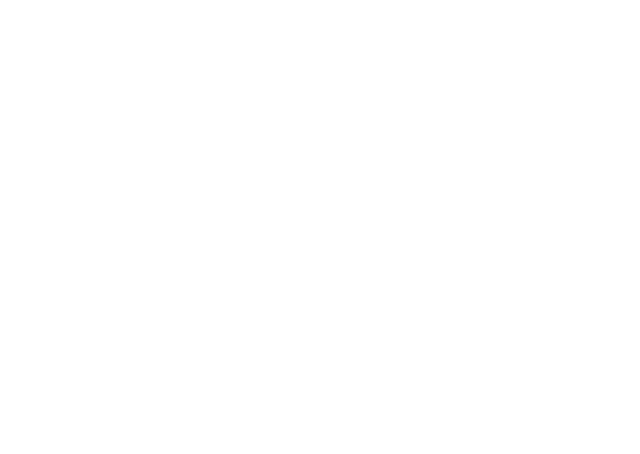
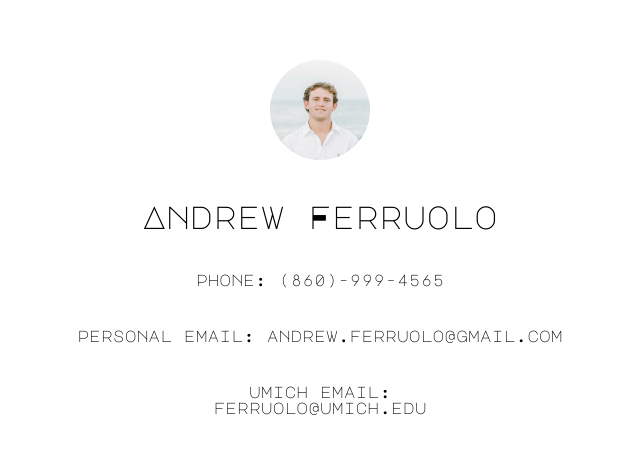
Before and after one commit to Ferruolo/my-links-page, a Next.js app: page /ContactCard in a window 1280 px wide. Shown: the part 182-636 px from the top of the page, without its empty margins (320-960 px from the left). Built offline with nearby package versions, Linux system fonts and the light colour scheme.

Commit message:
added contact info in plaintext

```diff
--- a/pages/ContactCard.js
+++ b/pages/ContactCard.js
@@ -1,11 +1,33 @@
 import styles from "../styles/Home.module.css";
 import {Major_Mono_Display} from "next/font/google";
+import Image from "next/image";
+
 
 const majorMono = Major_Mono_Display({weight: '400', preload: false})
 
 export default function ContactCard() {
     return <main className={`${styles.container} ${majorMono.className}`}>
-
+        {/*Upper Bar, Name and Headshot*/}
+        <div className={styles.profilePicBox}>
+            <Image src="/Headshot.jpeg"
+                   alt={"Picture of me"}
+                   width={100}
+                   height={100}
+                   className={styles.profilePicImg}
+            />
+        </div>
+        <div className={styles.contactsName}>
+            Andrew Ferruolo
+        </div>
+        <div className={styles.contactLineItem}>
+            phone: (860)-999-4565
+        </div>
+        <div className={styles.contactLineItem}>
+            personal email: andrew.ferruolo@gmail.com
+        </div>
+        <div className={styles.contactLineItem}>
+            umich email: <br></br>ferruolo@umich.edu
+        </div>
     </main>
 
 }
--- a/styles/Home.module.css
+++ b/styles/Home.module.css
@@ -29,3 +29,22 @@
   border-radius: 50px;
 
 }
+
+.profilePicBox {
+  margin: 5vh auto 0 auto;
+  display: flex;
+}
+
+.profilePicImg {
+  border-radius: 50%;
+}
+
+.contactsName {
+  margin: 5vh auto 0 auto;
+  font-size: 4vh;
+}
+
+.contactLineItem {
+  margin: 5vh auto 0 auto;
+  text-align: center;
+}
```
Also changed, not shown: pages/index.js (+7 -3 lines).
